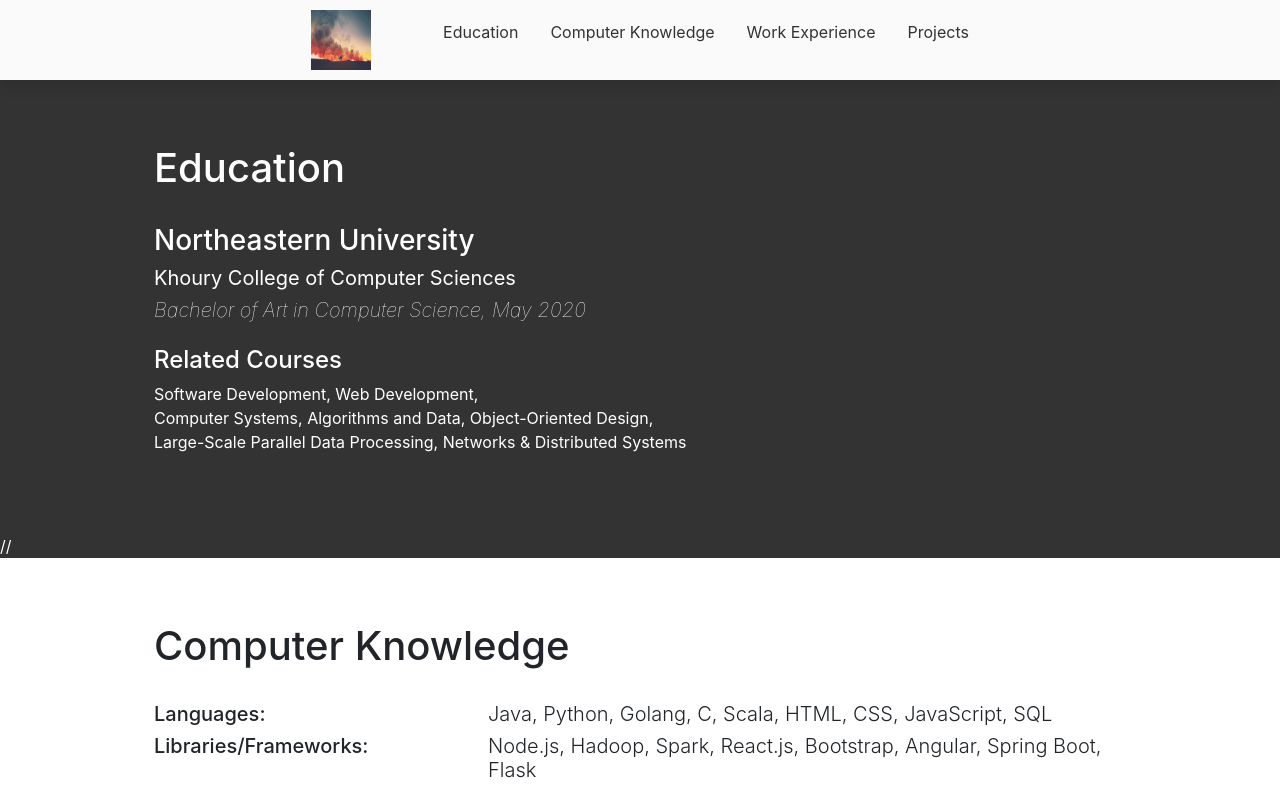
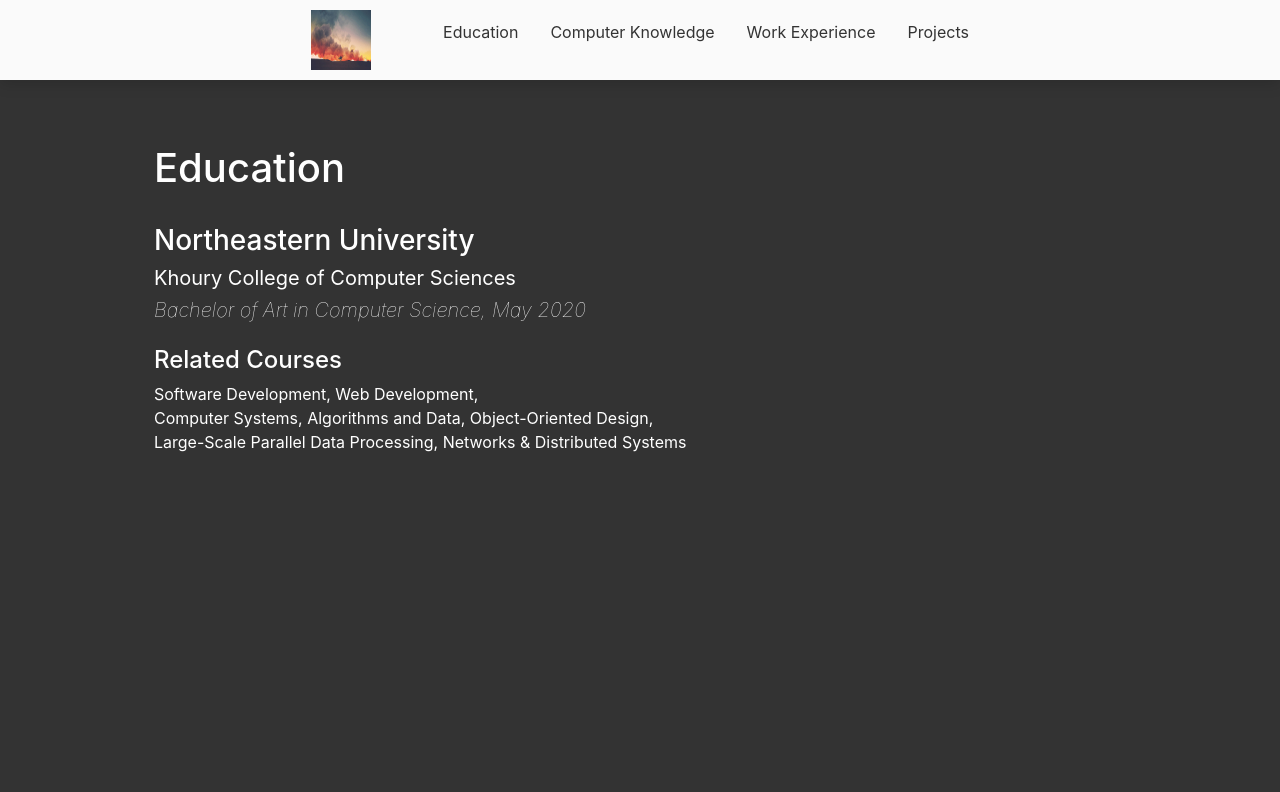
Before and after one commit to chiniklaus/personal_website, a React (Create React App) app: page / in a window 1280 px wide. Shown: the top 792 px of the page. Built offline with nearby package versions, Linux system fonts and the light colour scheme.

Commit message:
components resize to window size

```diff
--- a/src/App.css
+++ b/src/App.css
@@ -41,10 +41,6 @@
   cursor: pointer;
 }
 
-.section {
-  height: 100%
-}
-
 .section-dark {
   background: #333;
   color: white;
@@ -54,5 +50,4 @@
   max-width: 1100px;
   margin: 0 auto;
   padding: 40px;
-  height: 100%
 }
--- a/src/Components/Education.js
+++ b/src/Components/Education.js
@@ -1,9 +1,22 @@
-import React, { useEffect, useState } from "react";
+import React, { useLayoutEffect, useState } from "react";
+
+function useWindowSize() {
+  const [size, setSize] = useState([0, 0]);
+  useLayoutEffect(() => {
+    function updateSize() {
+      setSize([window.innerWidth, window.innerHeight]);
+    }
+    window.addEventListener('resize', updateSize);
+    updateSize();
+    return () => window.removeEventListener('resize', updateSize);
+  }, []);
+  return size;
+}
 
 export default function Education({ dark, id }) {
-  const [width, setWidth] = useState(window.innerWidth)
+  const [width, height] = useWindowSize();
   return (
-    <div className={"section" + (dark ? " section-dark" : "")}>
+    <div className={"section" + (dark ? " section-dark" : "")} style={{height: height}}>
       <div className="section-content" id={id}>
         <div className="container p-4">
             <h1>Education</h1>
@@ -18,6 +31,6 @@ export default function Education({ dark, id }) {
             </p>
         </div>
       </div>
-    // </div>
+    </div>
   );
 }
--- a/src/Components/Experience.js
+++ b/src/Components/Experience.js
@@ -1,8 +1,22 @@
-import React from "react";
+import React, { useLayoutEffect, useState } from "react";
+
+function useWindowSize() {
+    const [size, setSize] = useState([0, 0]);
+    useLayoutEffect(() => {
+      function updateSize() {
+        setSize([window.innerWidth, window.innerHeight]);
+      }
+      window.addEventListener('resize', updateSize);
+      updateSize();
+      return () => window.removeEventListener('resize', updateSize);
+    }, []);
+    return size;
+}
 
 export default function Experience({ dark, id }) {
+  const [width, height] = useWindowSize();
   return (
-    <div className={"section" + (dark ? " section-dark" : "")}>
+    <div className={"section" + (dark ? " section-dark" : "")} style={{height: height}}>
       <div className="section-content" id={id}>
         <div className="container p-4">
             <h1>Work Experience</h1>
--- a/src/Components/Knowledge.js
+++ b/src/Components/Knowledge.js
@@ -1,8 +1,22 @@
-import React from "react";
+import React, { useLayoutEffect, useState } from "react";
+
+function useWindowSize() {
+    const [size, setSize] = useState([0, 0]);
+    useLayoutEffect(() => {
+      function updateSize() {
+        setSize([window.innerWidth, window.innerHeight]);
+      }
+      window.addEventListener('resize', updateSize);
+      updateSize();
+      return () => window.removeEventListener('resize', updateSize);
+    }, []);
+    return size;
+}
 
 export default function Knowledge({ dark, id }) {
+  const [width, height] = useWindowSize();
   return (
-    <div className={"section" + (dark ? " section-dark" : "")}>
+    <div className={"section" + (dark ? " section-dark" : "")} style={{height: height}}>
       <div className="section-content" id={id}>
         <div className="container p-4">
             <h1>Computer Knowledge</h1>
--- a/src/Components/Projects.js
+++ b/src/Components/Projects.js
@@ -1,8 +1,22 @@
-import React from "react";
+import React, { useLayoutEffect, useState } from "react";
+
+function useWindowSize() {
+  const [size, setSize] = useState([0, 0]);
+  useLayoutEffect(() => {
+    function updateSize() {
+      setSize([window.innerWidth, window.innerHeight]);
+    }
+    window.addEventListener('resize', updateSize);
+    updateSize();
+    return () => window.removeEventListener('resize', updateSize);
+  }, []);
+  return size;
+}
 
 export default function Projects({ dark, id }) {
+  const [width, height] = useWindowSize();
   return (
-    <div className={"section" + (dark ? " section-dark" : "")}>
+    <div className={"section" + (dark ? " section-dark" : "")} style={{height: height}}>
       <div className="section-content" id={id}>
         <div className="container">
             <h1>Projects</h1>
```
